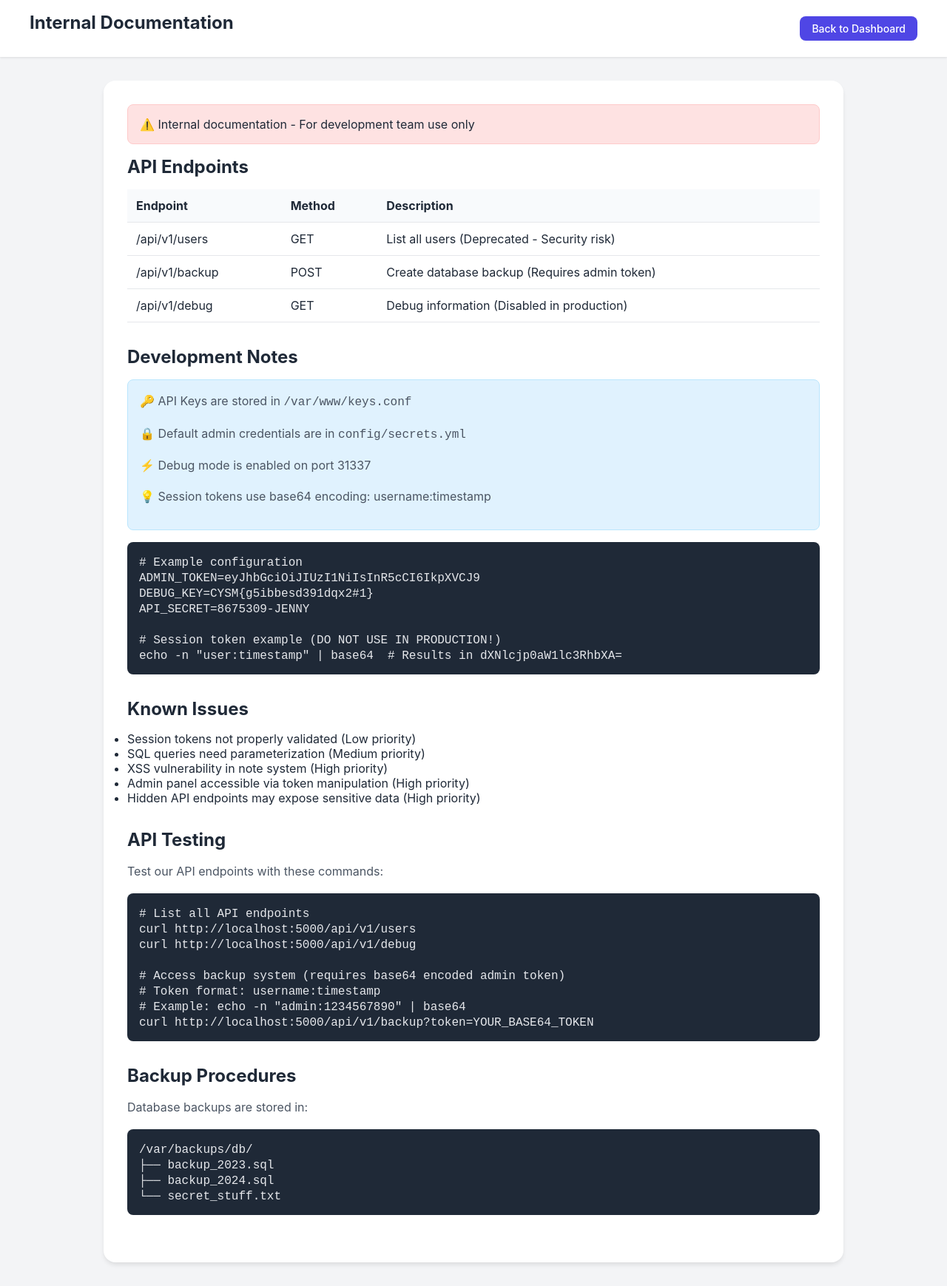
After one commit to vijvalshah/Vul-WebApp, a Flask app: page /docs in a window 1280 px wide. The commit adds this page. Shown: the whole page at 74% size. Run offline with Flask 2, Linux system fonts and the light colour scheme; the visitor is signed in with stand-in values (Sample User, id 1).

Commit message:
Response page added

```diff
--- a/app.py
+++ b/app.py
@@ -333,6 +333,51 @@ def clear_notes():
 
     return redirect(url_for('dashboard'))
 
+@app.route('/about')
+def about():
+    return render_template('about.html')
+
+@app.route('/docs')
+def docs():
+    if not session.get('logged_in'):
+        return redirect(url_for('login'))
+    if not session.get('is_admin'):
+        return "Unauthorized - Admin access required", 403
+    return render_template('docs.html')
+
+@app.route('/api/v1/users')
+def api_users():
+    return jsonify({'error': 'Endpoint deprecated for security reasons'}), 403
+
+@app.route('/api/v1/backup')
+def api_backup():
+    token = request.args.get('token', '')
+
+    # Check if token is base64 encoded
+    try:
+        decoded_token = base64.b64decode(token).decode('utf-8')
+        username, timestamp = decoded_token.split(':')
+
+        if username == 'admin':
+            # Mark the hidden info challenge as solved if user is logged in
+            if session.get('logged_in'):
+                if mark_challenge_solved(session['username'], 'hidden_info'):
+                    flash(f"Congratulations! You found the hidden backup endpoint! Flag: {FLAGS['hidden_info']}")
+
+            return render_template('backup_response.html',
+                                success=True,
+                                flag=FLAGS['hidden_info'])
+    except:
+        pass
+
+    return render_template('backup_response.html',
+                         success=False,
+                         error_message="Invalid backup token.")
+
+@app.route('/api/v1/debug')
+def api_debug():
+    return jsonify({'error': 'Debug mode disabled in production'}), 503
+
 if __name__ == '__main__':
     init_db()  # Initialize database when starting the app
     app.run(debug=True)  # Debug mode enabled intentionally
--- /dev/null
+++ b/templates/docs.html
@@ -0,0 +1,228 @@
+<!DOCTYPE html>
+<html>
+<head>
+    <title>Internal Documentation - CTF Challenge</title>
+    <meta name="viewport" content="width=device-width, initial-scale=1.0">
+    <style>
+        :root {
+            --primary-color: #4f46e5;
+            --text-color: #1f2937;
+            --bg-color: #f3f4f6;
+            --card-bg: #ffffff;
+            --code-bg: #1f2937;
+        }
+
+        * {
+            margin: 0;
+            padding: 0;
+            box-sizing: border-box;
+            font-family: -apple-system, BlinkMacSystemFont, 'Segoe UI', Roboto, Oxygen, Ubuntu, Cantarell, sans-serif;
+        }
+
+        body {
+            background-color: var(--bg-color);
+            color: var(--text-color);
+            min-height: 100vh;
+        }
+
+        .navbar {
+            background-color: var(--card-bg);
+            padding: 1rem;
+            box-shadow: 0 1px 3px 0 rgba(0, 0, 0, 0.1);
+        }
+
+        .navbar-content {
+            max-width: 1200px;
+            margin: 0 auto;
+            display: flex;
+            justify-content: space-between;
+            align-items: center;
+        }
+
+        .nav-buttons {
+            display: flex;
+            gap: 0.75rem;
+        }
+
+        .btn {
+            padding: 0.5rem 1rem;
+            border-radius: 0.5rem;
+            font-size: 0.875rem;
+            font-weight: 500;
+            cursor: pointer;
+            border: none;
+            color: white;
+            text-decoration: none;
+            transition: opacity 0.2s;
+            background-color: var(--primary-color);
+        }
+
+        .container {
+            max-width: 1000px;
+            margin: 2rem auto;
+            padding: 2rem;
+            background-color: var(--card-bg);
+            border-radius: 1rem;
+            box-shadow: 0 4px 6px -1px rgba(0, 0, 0, 0.1);
+        }
+
+        .section {
+            margin-bottom: 2rem;
+        }
+
+        h1, h2 {
+            color: var(--text-color);
+            margin-bottom: 1rem;
+        }
+
+        p {
+            line-height: 1.6;
+            margin-bottom: 1rem;
+            color: #4b5563;
+        }
+
+        pre {
+            background-color: var(--code-bg);
+            color: #e5e7eb;
+            padding: 1rem;
+            border-radius: 0.5rem;
+            overflow-x: auto;
+            margin-bottom: 1rem;
+        }
+
+        code {
+            font-family: 'Courier New', Courier, monospace;
+        }
+
+        .warning {
+            background-color: #fee2e2;
+            border: 1px solid #fecaca;
+            padding: 1rem;
+            border-radius: 0.5rem;
+            margin-bottom: 1rem;
+        }
+
+        .note {
+            background-color: #e0f2fe;
+            border: 1px solid #bae6fd;
+            padding: 1rem;
+            border-radius: 0.5rem;
+            margin-bottom: 1rem;
+        }
+
+        table {
+            width: 100%;
+            border-collapse: collapse;
+            margin-bottom: 1rem;
+        }
+
+        th, td {
+            padding: 0.75rem;
+            text-align: left;
+            border-bottom: 1px solid #e5e7eb;
+        }
+
+        th {
+            background-color: #f8fafc;
+        }
+    </style>
+</head>
+<body>
+    <nav class="navbar">
+        <div class="navbar-content">
+            <h1>Internal Documentation</h1>
+            <div class="nav-buttons">
+                <a href="/dashboard" class="btn">Back to Dashboard</a>
+            </div>
+        </div>
+    </nav>
+
+    <div class="container">
+        <div class="warning">
+            ⚠️ Internal documentation - For development team use only
+        </div>
+
+        <div class="section">
+            <h2>API Endpoints</h2>
+            <table>
+                <tr>
+                    <th>Endpoint</th>
+                    <th>Method</th>
+                    <th>Description</th>
+                </tr>
+                <tr>
+                    <td>/api/v1/users</td>
+                    <td>GET</td>
+                    <td>List all users (Deprecated - Security risk)</td>
+                </tr>
+                <tr>
+                    <td>/api/v1/backup</td>
+                    <td>POST</td>
+                    <td>Create database backup (Requires admin token)</td>
+                </tr>
+                <tr>
+                    <td>/api/v1/debug</td>
+                    <td>GET</td>
+                    <td>Debug information (Disabled in production)</td>
+                </tr>
+            </table>
+        </div>
+
+        <div class="section">
+            <h2>Development Notes</h2>
+            <div class="note">
+                <p>🔑 API Keys are stored in <code>/var/www/keys.conf</code></p>
+                <p>🔒 Default admin credentials are in <code>config/secrets.yml</code></p>
+                <p>⚡ Debug mode is enabled on port 31337</p>
+                <p>💡 Session tokens use base64 encoding: username:timestamp</p>
+            </div>
+            <pre><code># Example configuration
+ADMIN_TOKEN=eyJhbGciOiJIUzI1NiIsInR5cCI6IkpXVCJ9
+DEBUG_KEY=CYSM{g5ibbesd391dqx2#1}
+API_SECRET=8675309-JENNY
+
+# Session token example (DO NOT USE IN PRODUCTION!)
+echo -n "user:timestamp" | base64  # Results in dXNlcjp0aW1lc3RhbXA=</code></pre>
+        </div>
+
+        <div class="section">
+            <h2>Known Issues</h2>
+            <ul>
+                <li>Session tokens not properly validated (Low priority)</li>
+                <li>SQL queries need parameterization (Medium priority)</li>
+                <li>XSS vulnerability in note system (High priority)</li>
+                <li>Admin panel accessible via token manipulation (High priority)</li>
+                <li>Hidden API endpoints may expose sensitive data (High priority)</li>
+            </ul>
+        </div>
+
+        <div class="section">
+            <h2>API Testing</h2>
+            <p>Test our API endpoints with these commands:</p>
+            <pre><code># List all API endpoints
+curl http://localhost:5000/api/v1/users
+curl http://localhost:5000/api/v1/debug
+
+# Access backup system (requires base64 encoded admin token)
+# Token format: username:timestamp
+# Example: echo -n "admin:1234567890" | base64
+curl http://localhost:5000/api/v1/backup?token=YOUR_BASE64_TOKEN</code></pre>
+        </div>
+
+        <div class="section">
+            <h2>Backup Procedures</h2>
+            <p>Database backups are stored in:</p>
+            <pre><code>/var/backups/db/
+├── backup_2023.sql
+├── backup_2024.sql
+└── secret_stuff.txt</code></pre>
+        </div>
+
+        <div style="display: none;">
+            <!-- Legacy system access: telnet://localhost:1337 -->
+            <!-- SSH key password: Tr0ub4dor&3 -->
+            <!-- Flag format: CYSM{...} -->
+        </div>
+    </div>
+</body>
+</html>
```
Also changed, not shown: templates/about.html (added, +164 -0 lines), templates/backup_response.html (added, +110 -0 lines), templates/dashboard.html (+7 -0 lines).
